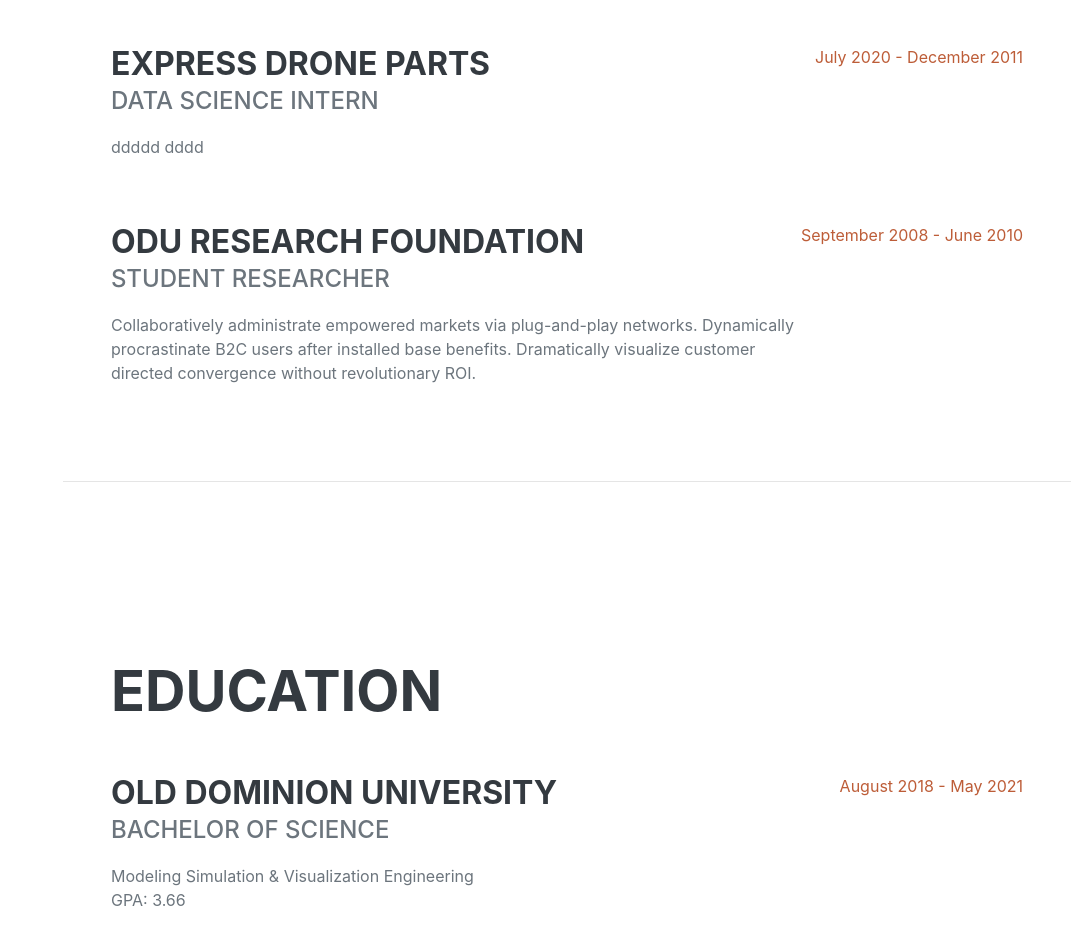
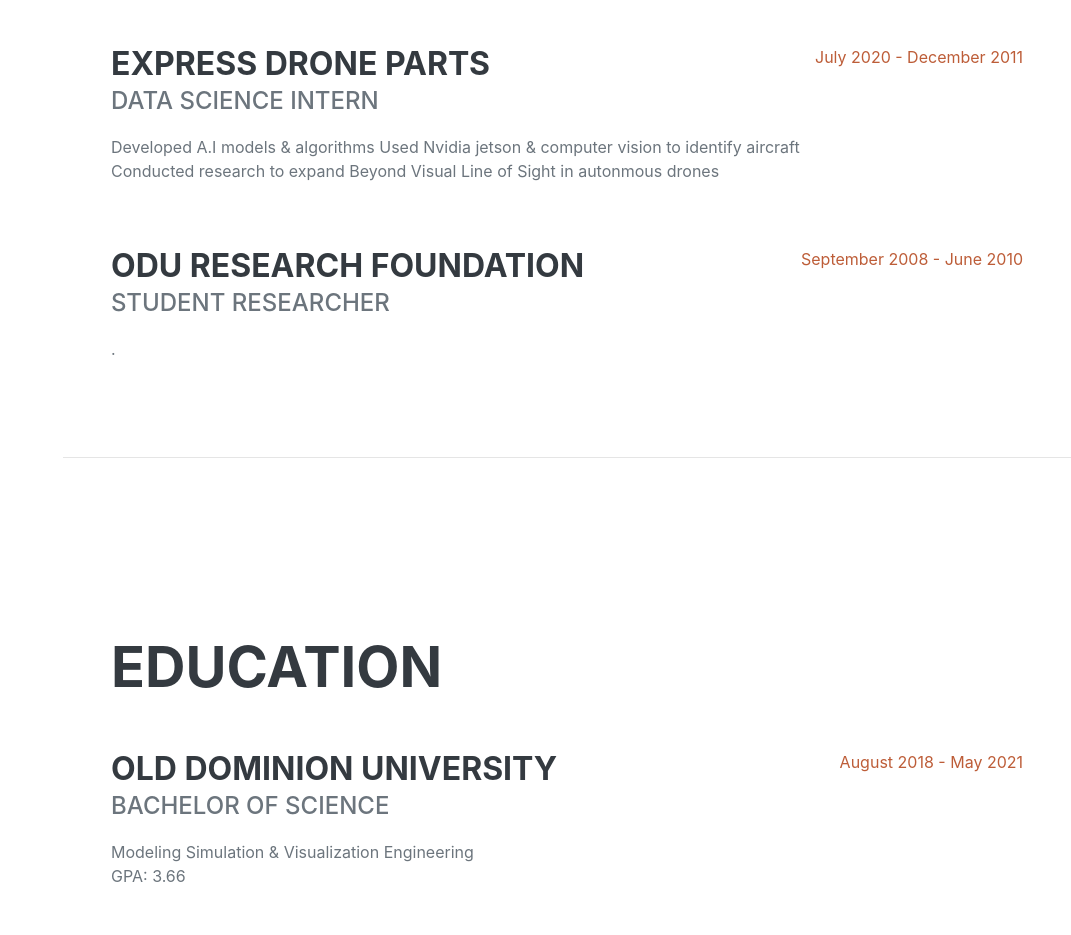
Before and after one commit to Chall88/Chall88.github.io, a plain HTML site: page index.html in a window 1280 px wide. Shown: the part 1202-2137 px from the top of the page, without its empty margins (209-1280 px from the left). Drawn offline with nearby package versions, Linux system fonts and the light colour scheme; a web font is replaced by a local one.

Commit message:
Update index.html

```diff
--- a/index.html
+++ b/index.html
@@ -75,7 +75,9 @@
                         <div class="flex-grow-1">
                             <h3 class="mb-0">Express Drone Parts</h3>
                             <div class="subheading mb-3">Data Science Intern</div>
-                            <p>ddddd dddd </p>
+                            <p>Developed A.I models & algorithms
+                               Used Nvidia jetson & computer vision to identify aircraft
+                               Conducted research to expand Beyond Visual Line of Sight in autonmous drones</p>
                         </div>
                         <div class="flex-shrink-0"><span class="text-primary">July 2020 - December 2011</span></div>
                     </div>
@@ -83,7 +85,7 @@
                         <div class="flex-grow-1">
                             <h3 class="mb-0">ODU Research Foundation</h3>
                             <div class="subheading mb-3">Student Researcher</div>
-                            <p>Collaboratively administrate empowered markets via plug-and-play networks. Dynamically procrastinate B2C users after installed base benefits. Dramatically visualize customer directed convergence without revolutionary ROI.</p>
+                            <p>.</p>
                         </div>
                         <div class="flex-shrink-0"><span class="text-primary">September 2008 - June 2010</span></div>
                     </div>
```
